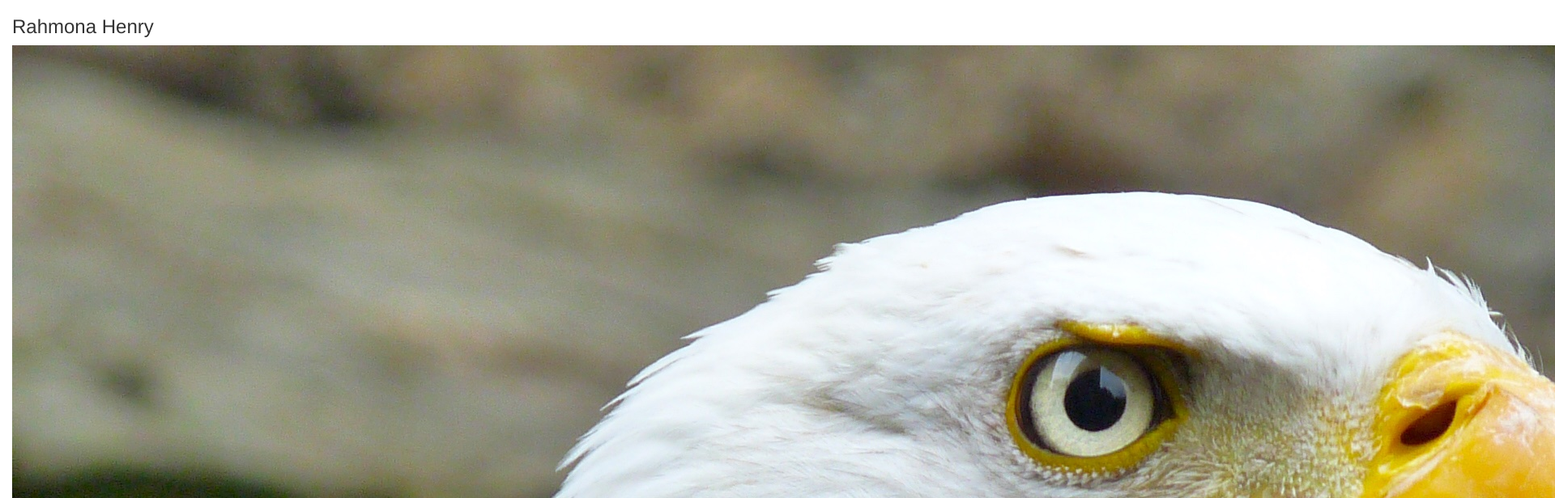
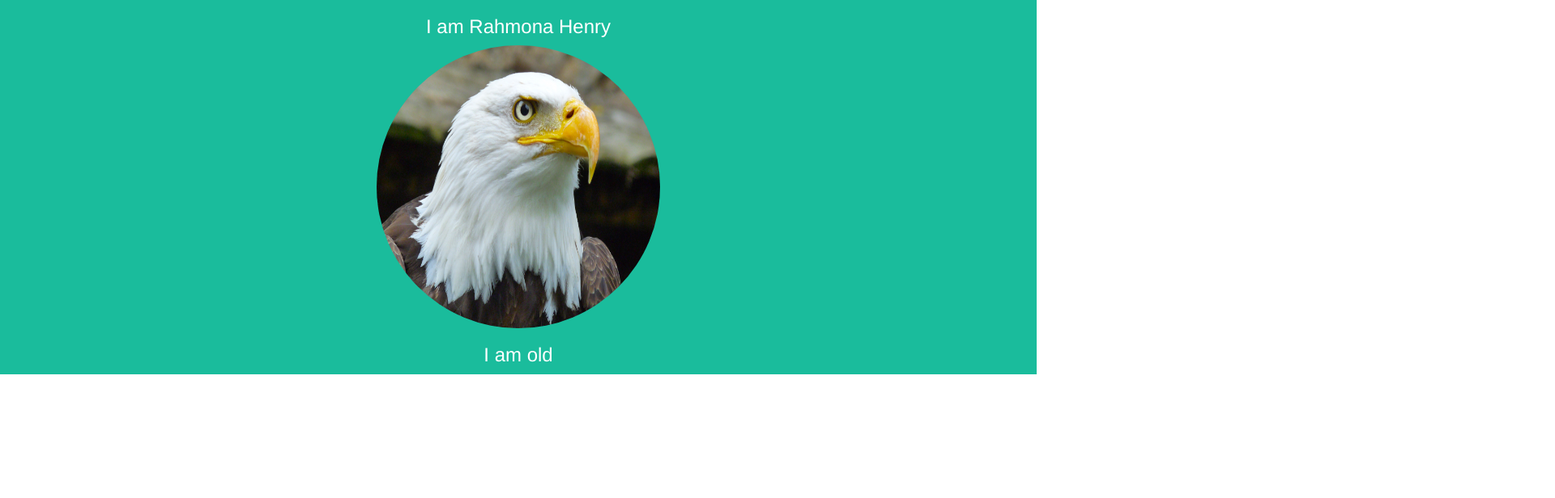
Before and after one commit to rahmona-henry/responsive, a website: page client/index.html in a window 1280 px wide. Shown: the top 616 px of the page at 81% size, 1920 px wide, since content can reach past the window. Drawn offline with nearby package versions, Linux system fonts and the light colour scheme.

Commit message:
Try out bootstrap

```diff
--- a/client/index.html
+++ b/client/index.html
@@ -6,15 +6,15 @@
     <meta http-equiv="X-UA-Compatible" content="IE=edge">
     <meta name="viewport" content="width=device-width, initial-scale=1">
     <!-- The above 3 meta tags *must* come first in the head; any other head content must come *after* these tags -->
-    <title>Bootstrap 101 Template</title>
     <link rel="stylesheet" href="https://maxcdn.bootstrapcdn.com/bootstrap/3.3.7/css/bootstrap.min.css">
+    <link rel="stylesheet" href="main.css">
     <script src="https://ajax.googleapis.com/ajax/libs/jquery/1.12.4/jquery.min.js"></script>
     <script src="https://maxcdn.bootstrapcdn.com/bootstrap/3.3.7/js/bootstrap.min.js"></script>
     </head>
   <body>
-    <div class="container-fluid">
-    <h3>Rahmona Henry</h3>
-    <img src="eagle.jpg" alt="bird">
+    <div class="container-fluid bg-1 text-center">
+    <h3>I am Rahmona Henry</h3>
+    <img src="eagle.jpg" class="img-circle" alt="bird" width="350" height="350">
     <h3>I am old</h3>
   </div>
     <script src="js/bootstrap.min.js"></script>
--- /dev/null
+++ b/client/main.css
@@ -0,0 +1,4 @@
+.bg-1 {
+  background-color: #1abc9c;
+  color: #ffffff;
+}
```
